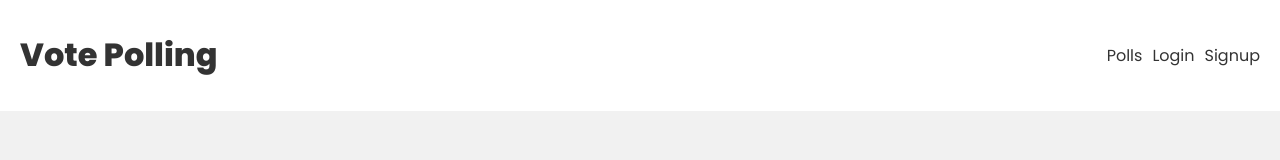
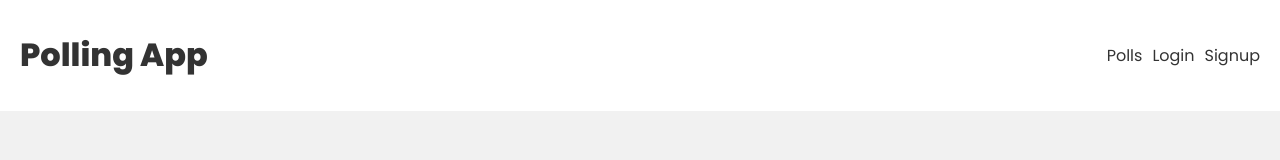
Before and after one commit to Abdullah-Majeed/react-polling-app, a React (Vite) app in the folder frontend/polling-application/: page /login in a window 1280 px wide. Shown: the top 160 px of the page. Built offline with nearby package versions, Linux system fonts and the light colour scheme.

Commit message:
logo update, typo fix

```diff
--- a/frontend/polling-application/index.html
+++ b/frontend/polling-application/index.html
@@ -2,10 +2,10 @@
 <html lang="en">
   <head>
     <meta charset="UTF-8" />
-    <link rel="icon" type="image/svg+xml" href="/vite.svg" />
+    <link rel="icon" type="image/jpeg" href="/icon.jpeg" />
     <meta name="viewport" content="width=device-width, initial-scale=1.0" />
     <link rel="stylesheet" href="https://fonts.googleapis.com/css2?family=Material+Symbols+Outlined:opsz,wght,FILL,GRAD@48,400,0,0" />
-    <title>Polling Application</title>
+    <title>Polling App</title>
   </head>
   <body>
     <div id="root"></div>
--- a/frontend/polling-application/src/components/Navbar.jsx
+++ b/frontend/polling-application/src/components/Navbar.jsx
@@ -9,7 +9,7 @@ const Navbar = () => {
     <header>
       <div className='container'>
         <Link to="/">
-          <h1>Vote Polling</h1>
+          <h1>Polling App</h1>
         </Link>
         <nav>
           {user && (
```
Also changed, not shown: frontend/polling-application/public/icon.jpeg (added).
